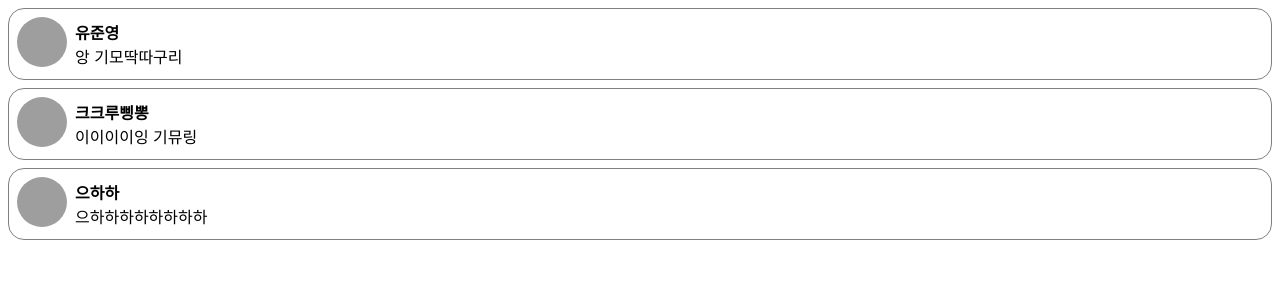
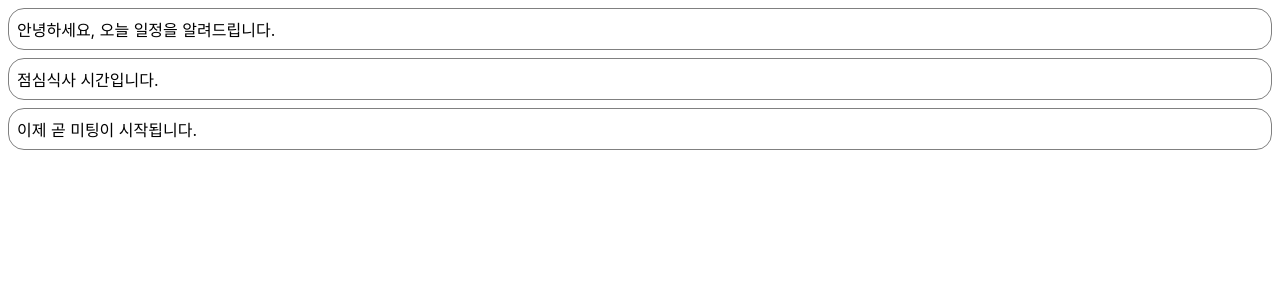
Before and after one commit to jyqaz7548/learn-react, a React (Create React App) app in the folder my-app/: page / in a window 1280 px wide. Shown: the top 300 px of the page. Built offline with nearby package versions, Linux system fonts and the light colour scheme; grey boxes are pictures that could not be loaded.

Commit message:
뭐야 ㅣㅇ게

```diff
--- a/my-app/src/chapter06/NotificationList.jsx
+++ b/my-app/src/chapter06/NotificationList.jsx
@@ -1,5 +1,5 @@
 import React, { useState, useEffect } from 'react';
-import Notification from './notification';
+import Notification from './Notification';
 
 const reservedNotifications = [
     {
--- a/my-app/src/index.js
+++ b/my-app/src/index.js
@@ -4,12 +4,13 @@ import './index.css';  // 필요한 경우 import
 import Clock from './chapter04/Clock'; // Clock 컴포넌트 import
 import reportWebVitals from './reportWebVitals';
 import CommentList from './chapter05/CommentList';
+import NotificationList from './chapter06/NotificationList';
 
 
 const root = ReactDOM.createRoot(document.getElementById('root'));
 root.render( // Clock 컴포넌트 한 번만 렌더링
   <React.StrictMode>
-    <CommentList />
+    <NotificationList />
   </React.StrictMode>
 );
 
```
